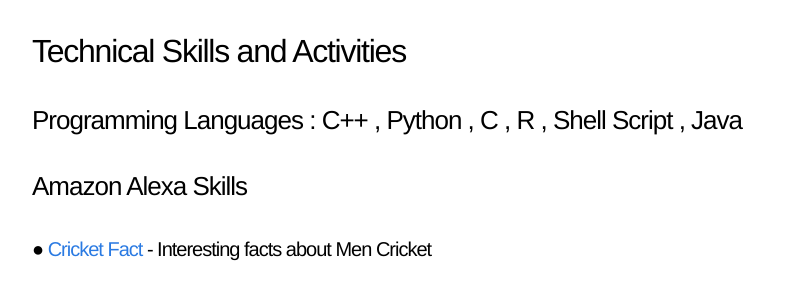
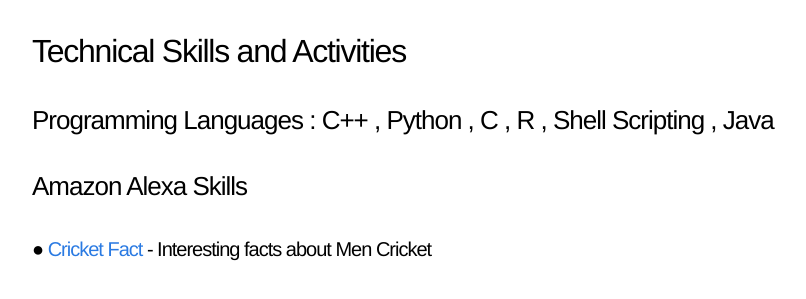
Before and after one commit to shoaibrayeen/shoaibrayeen.github.io, a Jekyll site: the page built from doc/resume.md, in a window 1280 px wide and 900 px high, scrolled down 842 px. Shown: the part 155-454 px from the top of the window, without its empty margins (208-1014 px from the left). Built offline with Jekyll 4.4.1, drawn with Linux system fonts in a browser that asks for light colours.

Commit message:
updated resume

```diff
--- a/doc/resume.md
+++ b/doc/resume.md
@@ -2,8 +2,6 @@
 layout: page
 title: Mohd Shoaib Rayeen
 permalink: /doc/resume/
-background: red
-color: blue
 ---
 
 #### Student ,  M.C.A.
@@ -24,7 +22,7 @@ color: blue
 #### ● Implemented Basic Probability and Statistics Functions
 
 ## Technical Skills and Activities
-### Programming Languages : C++ , Python , C , R , Shell Script , Java
+### Programming Languages : C++ , Python , C , R , Shell Scripting , Java
 ### Amazon Alexa Skills
 #### ● [Cricket Fact](https://www.amazon.com/gp/product/B07BQ3WKGD) - Interesting facts about Men Cricket
 #### ● [Prime Learn](https://www.amazon.com/gp/product/B07C7MFDH6) - Interesting facts about basic Mathematics
```
